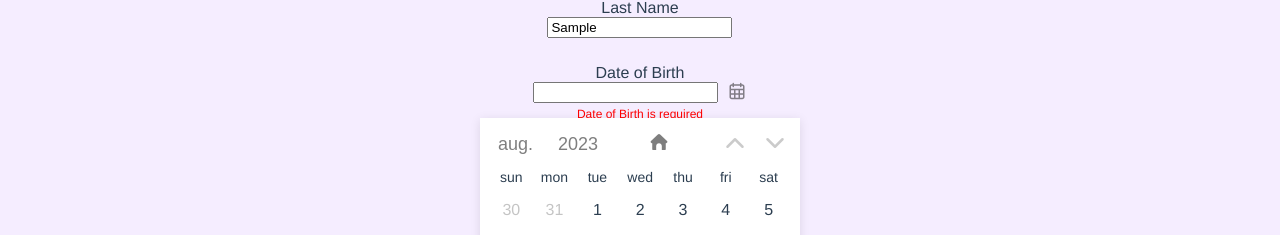
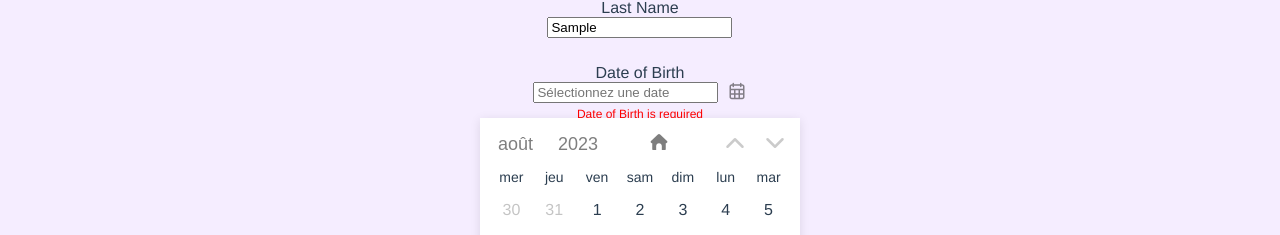
Before and after one commit to 5sensprod/p14_WealthHealth, a React (Create React App) app: page /add-employee in a window 1280 px wide. Both pictures are taken after typing "Sample", "Sample", "Sample", "Sample", "Sample", "5" into the empty fields and a click on the button 737 px from the left and 356 px from the top of the page. Shown: the part 264-499 px from the top of the page. Built offline with nearby package versions, Linux system fonts and the light colour scheme.

Commit message:
ajout prop jour de début

```diff
--- a/src/components/DatePicker/Calendar.jsx
+++ b/src/components/DatePicker/Calendar.jsx
@@ -8,7 +8,13 @@ import useChooseDate from './useChooseDate'
 import { START_YEAR, END_YEAR } from './utils'
 import getTranslations from './translate'
 
-function Calendar({ selectDate, closeCalendar, useIcons, language = 'en' }) {
+function Calendar({
+  selectDate,
+  closeCalendar,
+  useIcons,
+  language = 'en',
+  reorderedDays,
+}) {
   const translations = getTranslations(language) //
   const { initialMonth, years } = useDateLogic()
   const { currentMonth, setCurrentMonth, totalSlots } =
@@ -52,6 +58,7 @@ function Calendar({ selectDate, closeCalendar, useIcons, language = 'en' }) {
         setCurrentMonth={setCurrentMonth}
         yearsBlock={yearsBlock}
         animationKey={animationKey}
+        reorderedDays={reorderedDays}
       />
     </div>
   )
--- a/src/components/DatePicker/DateGrid.jsx
+++ b/src/components/DatePicker/DateGrid.jsx
@@ -13,6 +13,7 @@ function DateGrid({
   currentMonth,
   yearsBlock,
   animationKey,
+  reorderedDays,
 }) {
   const handleMonthClick = (monthIndex) => {
     setCurrentMonth(new Date(currentMonth.getFullYear(), monthIndex))
@@ -31,6 +32,7 @@ function DateGrid({
           totalSlots={totalSlots}
           chooseDate={chooseDate}
           translations={translations}
+          reorderedDays={reorderedDays}
         />
       )}
 
--- a/src/components/DatePicker/index.jsx
+++ b/src/components/DatePicker/index.jsx
@@ -5,6 +5,7 @@ import getTranslations from './translate'
 import { formatDatePickerDate } from './utils'
 import { CalendarIcon } from './Icons'
 import Button from './Button'
+import { reorderDays } from './utils'
 
 function CalendarButton({ onClick }) {
   return (
@@ -22,21 +23,31 @@ function DatePicker({
   onChange,
   useIcons = false,
   language = 'en',
-  dateFormat = 'DD-MM-YYYY', // Valeur par défaut pour le format de date
+  dateFormat = 'DD-MM-YYYY',
+  customStyles = {},
+  onClose,
+  startOfWeek = 'Monday',
 }) {
   const [showCalendar, setShowCalendar] = useState(false)
   const translations = getTranslations(language)
+
+  const reorderedDays = reorderDays(translations.days, startOfWeek)
+
   const toggleCalendar = () => {
-    setShowCalendar(!showCalendar)
+    const newState = !showCalendar
+    setShowCalendar(newState)
+    if (!newState && onClose) {
+      onClose()
+    }
   }
-
   return (
-    <div className={styles.container}>
+    <div className={styles.container} style={customStyles}>
       <div className={styles.containerInput}>
         <input
           type="text"
           value={formatDatePickerDate(value, dateFormat) || ''}
           readOnly
+          placeholder={translations.placeholder || 'Select a date'}
         />
         <CalendarButton onClick={toggleCalendar} />
       </div>
@@ -46,14 +57,11 @@ function DatePicker({
             const actualDate = typeof date === 'string' ? new Date(date) : date
             const formattedDate = formatDatePickerDate(actualDate, dateFormat)
 
-            console.log('Date sélectionnée (brute):', actualDate)
-            console.log('Date sélectionnée (formatée):', formattedDate)
-
             setShowCalendar(false)
             onChange({
               target: {
                 name,
-                value: formattedDate, // Assurez-vous d'utiliser la date formatée ici
+                value: formattedDate,
               },
             })
           }}
@@ -61,6 +69,7 @@ function DatePicker({
           useIcons={useIcons}
           translations={translations}
           language={language}
+          reorderedDays={reorderedDays}
         />
       )}
     </div>
--- a/src/components/DatePicker/translations/en.json
+++ b/src/components/DatePicker/translations/en.json
@@ -27,5 +27,6 @@
     "Nov.",
     "Dec."
   ],
-  "days": ["Sun", "Mon", "Tue", "Wed", "Thu", "Fri", "Sat"]
+  "days": ["Sun", "Mon", "Tue", "Wed", "Thu", "Fri", "Sat"],
+  "placeholder": "Select a date"
 }
--- a/src/components/DatePicker/translations/fr.json
+++ b/src/components/DatePicker/translations/fr.json
@@ -27,5 +27,6 @@
     "Nov.",
     "Déc."
   ],
-  "days": ["Dim", "Lun", "Mar", "Mer", "Jeu", "Ven", "Sam"]
+  "days": ["Dim", "Lun", "Mar", "Mer", "Jeu", "Ven", "Sam"],
+  "placeholder": "Sélectionnez une date"
 }
--- a/src/components/DatePicker/utils.js
+++ b/src/components/DatePicker/utils.js
@@ -6,17 +6,13 @@ export const END_YEAR = new Date().getFullYear() + 2
 // ========== DATE UTILITIES ==========
 
 export function formatDatePickerDate(value, dateFormat = 'DD-MM-YYYY') {
-  console.log('Format utilisé dans formatDate:', dateFormat)
   if (!(value instanceof Date)) {
-    console.log("La valeur n'est pas une instance de Date:", value)
     return value
   }
 
   const day = value.getDate()
   const month = value.getMonth() + 1
   const year = value.getFullYear()
-
-  console.log('Jour:', day, 'Mois:', month, 'Année:', year)
 
   switch (dateFormat) {
     case 'YYYY-MM-DD':
@@ -141,3 +137,16 @@ export function getNewYearBlock(view, direction, yearsBlock) {
     ? goToPreviousYearBlock(yearsBlock, new Date().getFullYear())
     : goToNextYearBlock(yearsBlock, new Date().getFullYear())
 }
+
+export function reorderDays(days, startDay) {
+  // Convert full day name to abbreviation if needed
+  const startDayAbbr = startDay.length > 3 ? startDay.slice(0, 3) : startDay
+
+  const startIndex = days.findIndex(
+    (day) => day.toLowerCase() === startDayAbbr.toLowerCase(),
+  )
+
+  if (startIndex === -1) return days
+
+  return [...days.slice(startIndex), ...days.slice(0, startIndex)]
+}
--- a/src/components/DatePicker/views/DaysView.jsx
+++ b/src/components/DatePicker/views/DaysView.jsx
@@ -1,14 +1,16 @@
 import React from 'react'
 import styles from '../Calendar.module.css'
 
-function DaysView({ totalSlots, chooseDate, translations }) {
+function DaysView({ totalSlots, chooseDate, reorderedDays }) {
   return (
     <div className={styles.daysContainer}>
-      {translations.days.map((day) => (
+      {/* Utiliser reorderedDays pour afficher les jours dans l'ordre souhaité */}
+      {reorderedDays.map((day) => (
         <div className={styles.header} key={day}>
           {day}
         </div>
       ))}
+
       {totalSlots.map((day, index) => (
         <div
           key={index}
--- a/src/components/EmployeeForm/DateInputField.jsx
+++ b/src/components/EmployeeForm/DateInputField.jsx
@@ -6,13 +6,19 @@ const DateInputField = ({ name, value, label, onChange, error }) => (
   <div className={styles.label}>
     <p>{label}</p>
     <DatePicker
+      startOfWeek="mer"
       name={name}
       value={value}
       onChange={onChange}
       useIcons={true}
-      language="en"
+      language="fr"
       dateFormat="YYYY-MM-DD"
+      customStyles={{
+        backgroundColor: 'transparent',
+        borderRadius: '0',
+      }}
     />
+
     {error && <span className={styles.errorMessage}>{error}</span>}
   </div>
 )
```
